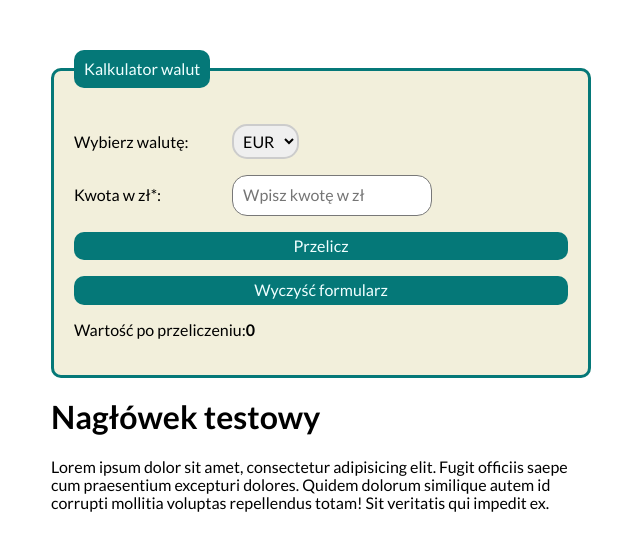
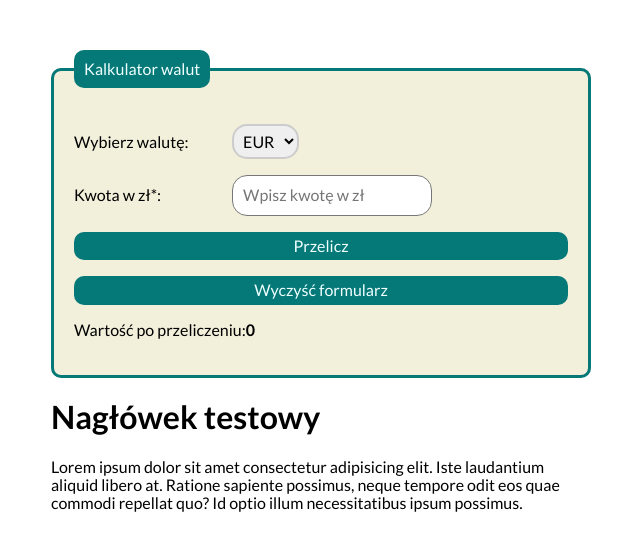
Before and after one commit to Raphael-1118/homepage, a plain HTML site: page kalkulator.html in a window 1280 px wide. Shown: the whole page, without its empty margins (319-959 px from the left). Drawn offline with nearby package versions, Linux system fonts and the light colour scheme.

Commit message:
changed text in a text section

```diff
--- a/kalkulator.html
+++ b/kalkulator.html
@@ -59,9 +59,7 @@
             <h1 class="sectionSubheader">
                 Nagłówek testowy
             </h1>
-            <p class="section__paragraph">Lorem ipsum dolor sit amet, consectetur adipisicing elit. Fugit officiis saepe
-                cum praesentium excepturi dolores. Quidem dolorum similique autem id corrupti mollitia voluptas
-                repellendus totam! Sit veritatis qui impedit ex.
+            <p class="section__paragraph">Lorem ipsum dolor sit amet consectetur adipisicing elit. Iste laudantium aliquid libero at. Ratione sapiente possimus, neque tempore odit eos quae commodi repellat quo? Id optio illum necessitatibus ipsum possimus.
             </p>
         </section>
     </div>
```
